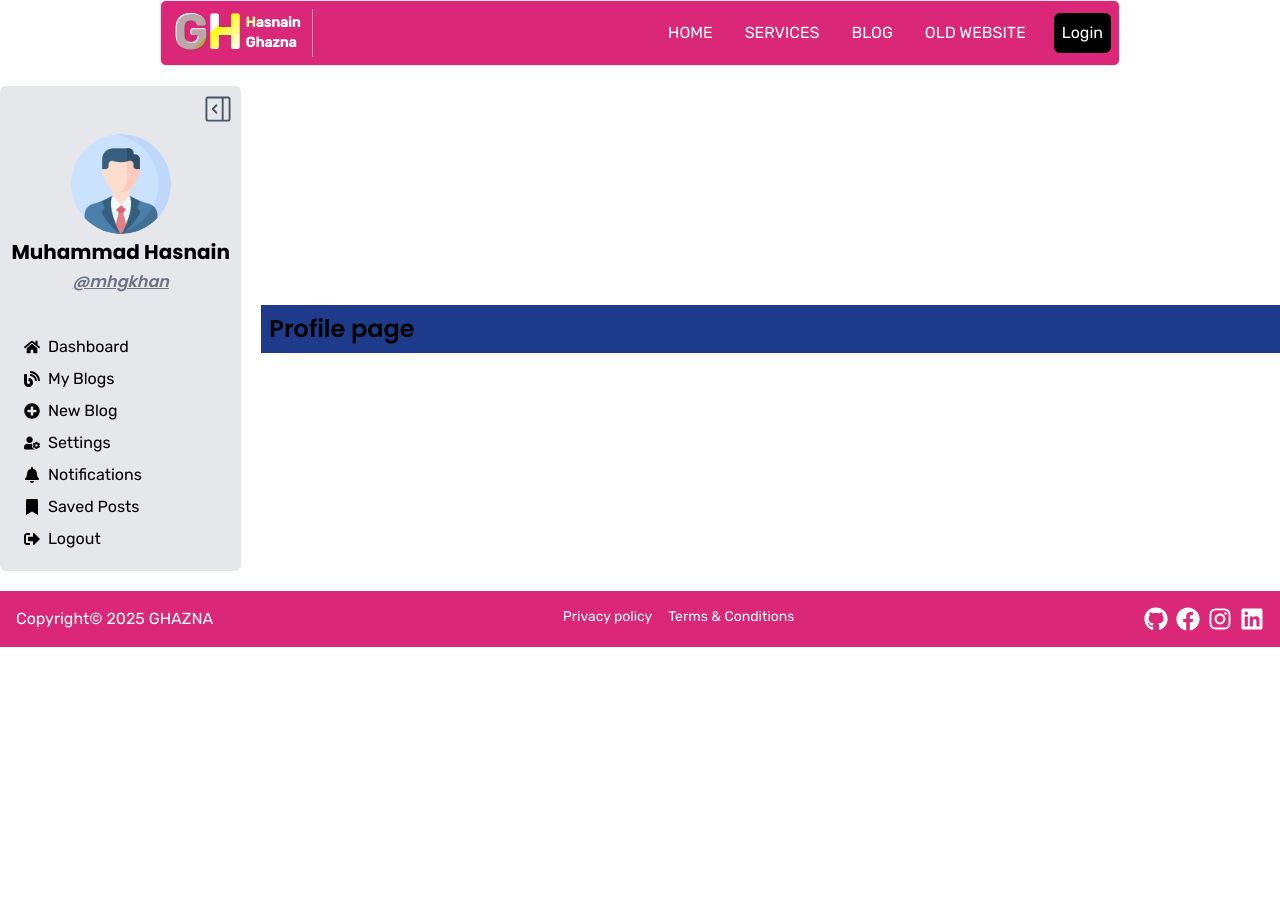
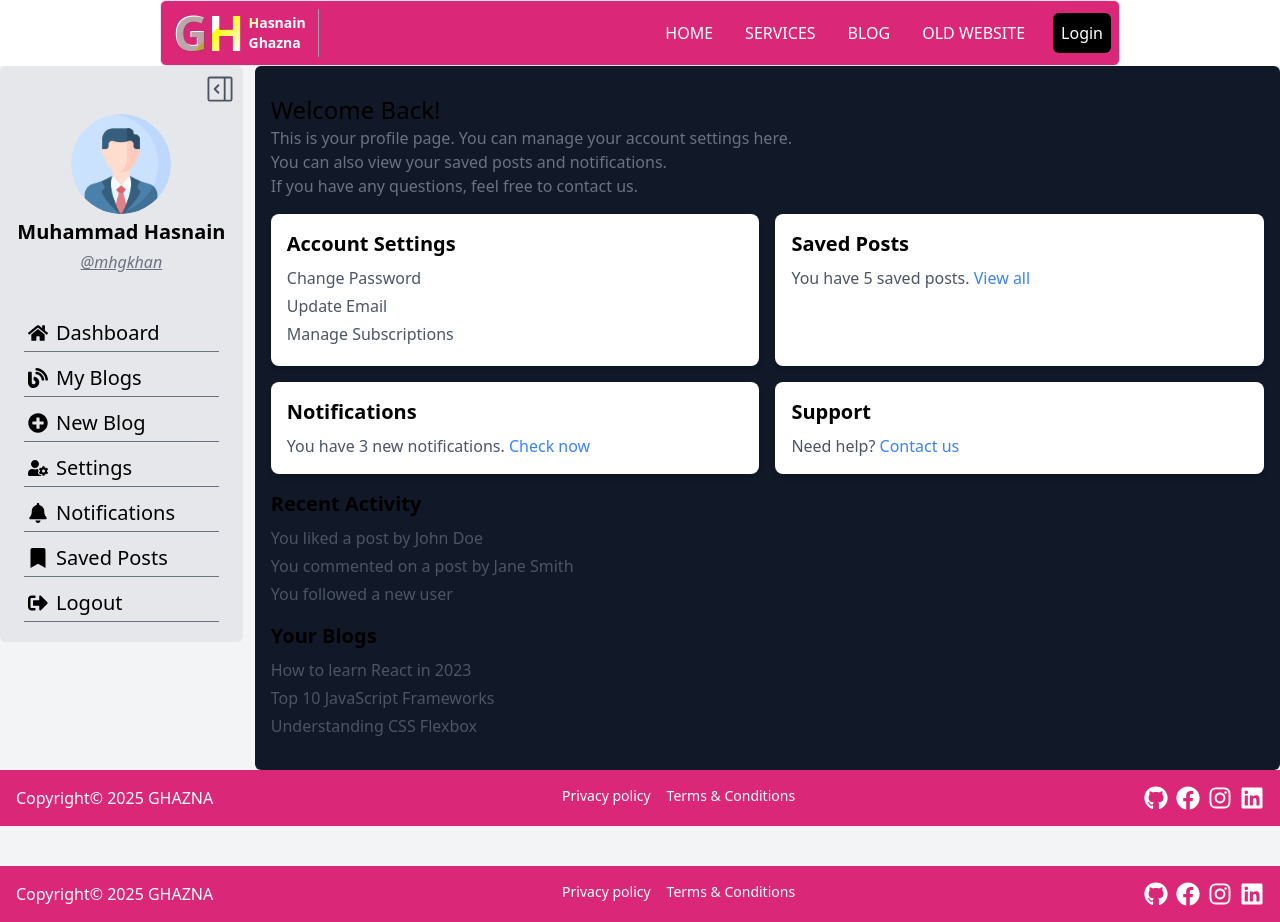
Before and after one commit to mhgkhan/ghazna, a Next.js app: page /profile in a window 1280 px wide. Before the commit the page ends 800 px from the top, so only its background shows below. Built offline with nearby package versions, Linux system fonts and the light colour scheme.

Commit message:
Enhance profile layout with footer and improved content sections for user engagement

```diff
--- a/src/app/profile/layout.js
+++ b/src/app/profile/layout.js
@@ -1,15 +1,23 @@
 // import Header from "@/components/Header";
 
+import Footer from "@/components/Footer";
 import ProfileSidebar from "@/components/ui/profile/ProfileSidebar";
 
 
 export default async function ProfileRootLayout({ children }) {
     return <>
-        <div className="flex items-center justify-between w-full my-5 h-full gap-5 relative">
-           <ProfileSidebar />
-            <article className="w-full bg-blue-900 p-2 relative">
-                {children}
-            </article>
-        </div>
+        <html lang="en" className="dark:text-white text-black">
+            <body>
+                <main className="min-h-screen bg-gray-100 dark:bg-gray-800 text-black dark:text-white">
+                    <div className="flex items-start justify-between w-full h-full md:gap-3 gap-1 relative">
+                        <ProfileSidebar />
+                        <article className="w-full h-full bg-gray-900 p-2 relative py-5 rounded-md">
+                            {children}
+                        </article>
+                    </div>
+                    <Footer />
+                </main>
+            </body>
+        </html>
     </>
 }
--- a/src/app/profile/page.js
+++ b/src/app/profile/page.js
@@ -2,8 +2,52 @@ import React from 'react'
 
 const page = () => {
   return (
-    <div>
-      <h1 className='text-2xl'>Profile page </h1>
+    <div className='p-2'>
+      <h1 className='text-2xl'>Welcome Back! </h1>
+      <p className='text-gray-500'>This is your profile page. You can manage your account settings here.</p>
+      <p className='text-gray-500'>You can also view your saved posts and notifications.</p>
+      <p className='text-gray-500'>If you have any questions, feel free to contact us.</p>
+      <div className='mt-4 grid grid-cols-1 md:grid-cols-2 gap-4'>
+        <div className='bg-white shadow-md rounded-lg p-4'>
+          <h2 className='text-xl font-semibold mb-2'>Account Settings</h2>
+          <ul className='text-gray-600'>
+            <li className='mb-1'>Change Password</li>
+            <li className='mb-1'>Update Email</li>
+            <li className='mb-1'>Manage Subscriptions</li>
+          </ul>
+        </div>
+        <div className='bg-white shadow-md rounded-lg p-4'>
+          <h2 className='text-xl font-semibold mb-2'>Saved Posts</h2>
+          <p className='text-gray-600'>You have 5 saved posts. <a href='#' className='text-blue-500'>View all</a></p>
+        </div>
+        <div className='bg-white shadow-md rounded-lg p-4'>
+          <h2 className='text-xl font-semibold mb-2'>Notifications</h2>
+          <p className='text-gray-600'>You have 3 new notifications. <a href='#' className='text-blue-500'>Check now</a></p>
+        </div>
+        <div className='bg-white shadow-md rounded-lg p-4'>
+          <h2 className='text-xl font-semibold mb-2'>Support</h2>
+          <p className='text-gray-600'>Need help? <a href='#' className='text-blue-500'>Contact us</a></p>
+        </div>
+      </div>
+
+      <div className='mt-4'>
+        <h2 className='text-xl font-semibold mb-2'>Recent Activity</h2>
+        <ul className='text-gray-600'>
+          <li className='mb-1'>You liked a post by John Doe</li>
+          <li className='mb-1'>You commented on a post by Jane Smith</li>
+          <li className='mb-1'>You followed a new user</li>
+        </ul>
+      </div>
+      <div className='mt-4'>
+        <h2 className='text-xl font-semibold mb-2'>Your Blogs</h2>
+        <ul className='text-gray-600'>
+          <li className='mb-1'>How to learn React in 2023</li>
+          <li className='mb-1'>Top 10 JavaScript Frameworks</li>
+          <li className='mb-1'>Understanding CSS Flexbox</li>
+        </ul>
+      </div>
+
+
     </div>
   )
 }
--- a/src/components/ui/profile/ProfileSidebar.jsx
+++ b/src/components/ui/profile/ProfileSidebar.jsx
@@ -16,36 +16,55 @@ const ProfileSidebar = () => {
     }, [])
 
     return (
-        <aside className={`${sidebarOpened ? "w-[300px]" : "w-[100px]"} overflow-hidden transition-all duration-300 h-full dark:bg-gray-900 bg-gray-200 p-2 rounded-md`}>
+        <aside className={`${sidebarOpened ? "w-[300px]" : "w-[100px]"} overflow-hidden transition-all duration-300 h-full dark:bg-gray-900 bg-gray-200 md:p-2 p-1 rounded-md`}>
             <span onClick={() => setSidebarOpened(!sidebarOpened)} className="text-3xl cursor-pointer aboslute top-3 right-3 float-right dark:text-white text-gray-600">{sidebarOpened ? <GoSidebarExpand /> : <GoSidebarCollapse />}</span>
             <section className="aside-header my-10">
                 <Image src="/images/user.png" alt="user picture" width={100} height={100} className="rounded-full mx-auto my-1" />
-                <h2 className={`fullname text-xl text-center mx-auto my-1 font-bold ${sidebarOpened ? "block" : "hidden"}`}>Muhammad Hasnain </h2>
-                <h3 className={`text-center dark:text-gray-300 text-gray-500 underline username italic ${sidebarOpened ? "block" : "hidden"}`}>@mhgkhan</h3>
+                <h2 className={`fullname text-xl text-center mx-auto my-1 font-bold ${sidebarOpened ? "w-auto" : "w-[0px] h-[0px]"} overflow-hidden`}>Muhammad Hasnain </h2>
+                <h3 className={`text-center dark:text-gray-300 text-gray-500 underline username italic ${sidebarOpened ? "w-auto" : "w-[0px] h-[0px]"} overflow-hidden`}>@mhgkhan</h3>
                 <hr />
             </section>
-            <nav className="aside-nav my-3 px-4">
-                <Link href="/profile" className="flex items-center gap-2 my-2 hover:text-yellow-400 transition">
-                    <FaHome className={`${!sidebarOpened ? "p-2 dark:bg-gray-300 bg-gray-300 text-black font-bold rounded-md text-4xl" : ""}`} /> <span className={`${sidebarOpened ? "block" : "hidden"}`}>Dashboard</span>
+            <nav className="aside-nav my-3 md:px-4 px-2 ">
+                <Link href="/profile" className={`flex items-center md:justify-start justify-center ${sidebarOpened?"justify-start":""} gap-2 my-2 hover:text-yellow-400 transition text-xl border-b border-gray-500 p-1`}>
+                    <span className={`${!sidebarOpened ? "text-3xl" : ""}`}><FaHome /></span> <span className={`${sidebarOpened ? "w-auto" : "w-[0px] overflow-hidden"}`}>Dashboard </span>
                 </Link>
-                <Link href="/profile/myblogs/" className="flex items-center gap-2 my-2 hover:text-yellow-400 transition">
-                    <FaBlog className={`${!sidebarOpened ? "p-2 dark:bg-gray-300 bg-gray-300 text-black font-bold rounded-md text-4xl" : ""}`} /> <span className={`${sidebarOpened ? "block" : "hidden"}`}>My Blogs</span>
+                <Link href="/profile/myblogs" className={`flex items-center md:justify-start justify-center ${sidebarOpened?"justify-start":""} gap-2 my-2 hover:text-yellow-400 transition text-xl border-b border-gray-500 p-1`}>
+                    <span className={`${!sidebarOpened ? "text-3xl" : ""}`}><FaBlog /></span> <span className={`${sidebarOpened ? "w-auto" : "w-[0px] overflow-hidden"}`}>My Blogs</span>
                 </Link>
-                <Link href="/profile/createblog/" className="flex items-center gap-2 my-2 hover:text-yellow-400 transition">
-                    <FaPlusCircle className={`${!sidebarOpened ? "p-2 dark:bg-gray-300 bg-gray-300 text-black font-bold rounded-md text-4xl" : ""}`} /> <span className={`${sidebarOpened ? "block" : "hidden"}`}>New Blog</span>
+                <Link href="/profile/createblog" className={`flex items-center md:justify-start justify-center ${sidebarOpened?"justify-start":""} gap-2 my-2 hover:text-yellow-400 transition text-xl border-b border-gray-500 p-1`}>
+                    <span className={`${!sidebarOpened ? "text-3xl" : ""}`}><FaPlusCircle /></span> <span className={`${sidebarOpened ? "w-auto" : "w-[0px] overflow-hidden"}`}>New Blog</span>
                 </Link>
-                <Link href="/profile/settings/" className="flex items-center gap-2 my-2 hover:text-yellow-400 transition">
-                    <FaUserCog className={`${!sidebarOpened ? "p-2 dark:bg-gray-300 bg-gray-300 text-black font-bold rounded-md text-4xl" : ""}`} /> <span className={`${sidebarOpened ? "block" : "hidden"}`}>Settings</span>
+                <Link href="/profile/settings" className={`flex items-center md:justify-start justify-center ${sidebarOpened?"justify-start":""} gap-2 my-2 hover:text-yellow-400 transition text-xl border-b border-gray-500 p-1`}>
+                    <span className={`${!sidebarOpened ? "text-3xl" : ""}`}><FaUserCog /></span> <span className={`${sidebarOpened ? "w-auto" : "w-[0px] overflow-hidden"}`}>Settings</span>
                 </Link>
-                <Link href="/profile/notifications/" className="flex items-center gap-2 my-2 hover:text-yellow-400 transition">
-                    <FaBell className={`${!sidebarOpened ? "p-2 dark:bg-gray-300 bg-gray-300 text-black font-bold rounded-md text-4xl" : ""}`} /> <span className={`${sidebarOpened ? "block" : "hidden"}`}>Notifications</span>
+                <Link href="/profile/notifications" className={`flex items-center md:justify-start justify-center ${sidebarOpened?"justify-start":""} gap-2 my-2 hover:text-yellow-400 transition text-xl border-b border-gray-500 p-1`}>
+                    <span className={`${!sidebarOpened ? "text-3xl" : ""}`}><FaBell /></span> <span className={`${sidebarOpened ? "w-auto" : "w-[0px] overflow-hidden"}`}>Notifications</span>
                 </Link>
-                <Link href="/profile/saved/" className="flex items-center gap-2 my-2 hover:text-yellow-400 transition">
-                    <FaBookmark className={`${!sidebarOpened ? "p-2 dark:bg-gray-300 bg-gray-300 text-black font-bold rounded-md text-4xl" : ""}`} /> <span className={`${sidebarOpened ? "block" : "hidden"}`}>Saved Posts</span>
+                <Link href="/profile/saved" className={`flex items-center md:justify-start justify-center ${sidebarOpened?"justify-start":""} gap-2 my-2 hover:text-yellow-400 transition text-xl border-b border-gray-500 p-1`}>
+                    <span className={`${!sidebarOpened ? "text-3xl" : ""}`}><FaBookmark /></span> <span className={`${sidebarOpened ? "w-auto" : "w-[0px] overflow-hidden"}`}>Saved Posts</span>
                 </Link>
-                <Link href="/logout/" className="flex items-center gap-2 my-2 hover:text-yellow-400 transition">
-                    <FaSignOutAlt className={`${!sidebarOpened ? "p-2 dark:bg-gray-300 bg-gray-300 text-black font-bold rounded-md text-4xl" : ""}`} /> <span className={`${sidebarOpened ? "block" : "hidden"}`}>Logout</span>
+                <Link href="/logout" className={`flex items-center md:justify-start justify-center ${sidebarOpened?"justify-start":""} gap-2 my-2 hover:text-yellow-400 transition text-xl border-b border-gray-500 p-1`}>
+                    <span className={`${!sidebarOpened ? "text-3xl" : ""}`}><FaSignOutAlt /></span> <span className={`${sidebarOpened ? "w-auto" : "w-[0px] overflow-hidden"}`}>Logout</span>
                 </Link>
+
+                {/* <Link href="/profile/myblogs/" className={`flex items-center md:justify-start justify-center ${sidebarOpened?"justify-start":""} gap-2 my-2 hover:text-yellow-400 transition">
+                    <FaBlog className={`${!sidebarOpened ? "p-2 dark`}bg-gray-300 bg-gray-300 text-black font-bold rounded-md text-4xl" : ""}`} /> <span className={`${sidebarOpened ? "block" : "hidden"}`}>My Blogs</span>
+                </Link>
+                <Link href="/profile/createblog/" className={`flex items-center md:justify-start justify-center ${sidebarOpened?"justify-start":""} gap-2 my-2 hover:text-yellow-400 transition">
+                    <FaPlusCircle className={`${!sidebarOpened ? "p-2 dark`}bg-gray-300 bg-gray-300 text-black font-bold rounded-md text-4xl" : ""}`} /> <span className={`${sidebarOpened ? "block" : "hidden"}`}>New Blog</span>
+                </Link>
+                <Link href="/profile/settings/" className={`flex items-center md:justify-start justify-center ${sidebarOpened?"justify-start":""} gap-2 my-2 hover:text-yellow-400 transition">
+                    <FaUserCog className={`${!sidebarOpened ? "p-2 dark`}bg-gray-300 bg-gray-300 text-black font-bold rounded-md text-4xl" : ""}`} /> <span className={`${sidebarOpened ? "block" : "hidden"}`}>Settings</span>
+                </Link>
+                <Link href="/profile/notifications/" className={`flex items-center md:justify-start justify-center ${sidebarOpened?"justify-start":""} gap-2 my-2 hover:text-yellow-400 transition">
+                    <FaBell className={`${!sidebarOpened ? "p-2 dark`}bg-gray-300 bg-gray-300 text-black font-bold rounded-md text-4xl" : ""}`} /> <span className={`${sidebarOpened ? "block" : "hidden"}`}>Notifications</span>
+                </Link>
+                <Link href="/profile/saved/" className={`flex items-center md:justify-start justify-center ${sidebarOpened?"justify-start":""} gap-2 my-2 hover:text-yellow-400 transition">
+                    <FaBookmark className={`${!sidebarOpened ? "p-2 dark`}bg-gray-300 bg-gray-300 text-black font-bold rounded-md text-4xl" : ""}`} /> <span className={`${sidebarOpened ? "block" : "hidden"}`}>Saved Posts</span>
+                </Link>
+                <Link href="/logout/" className={`flex items-center md:justify-start justify-center ${sidebarOpened?"justify-start":""} gap-2 my-2 hover:text-yellow-400 transition">
+                    <FaSignOutAlt className={`${!sidebarOpened ? "p-2 dark`}bg-gray-300 bg-gray-300 text-black font-bold rounded-md text-4xl" : ""}`} /> <span className={`${sidebarOpened ? "block" : "hidden"}`}>Logout</span>
+                </Link> */}
             </nav>
         </aside>
     )
```
